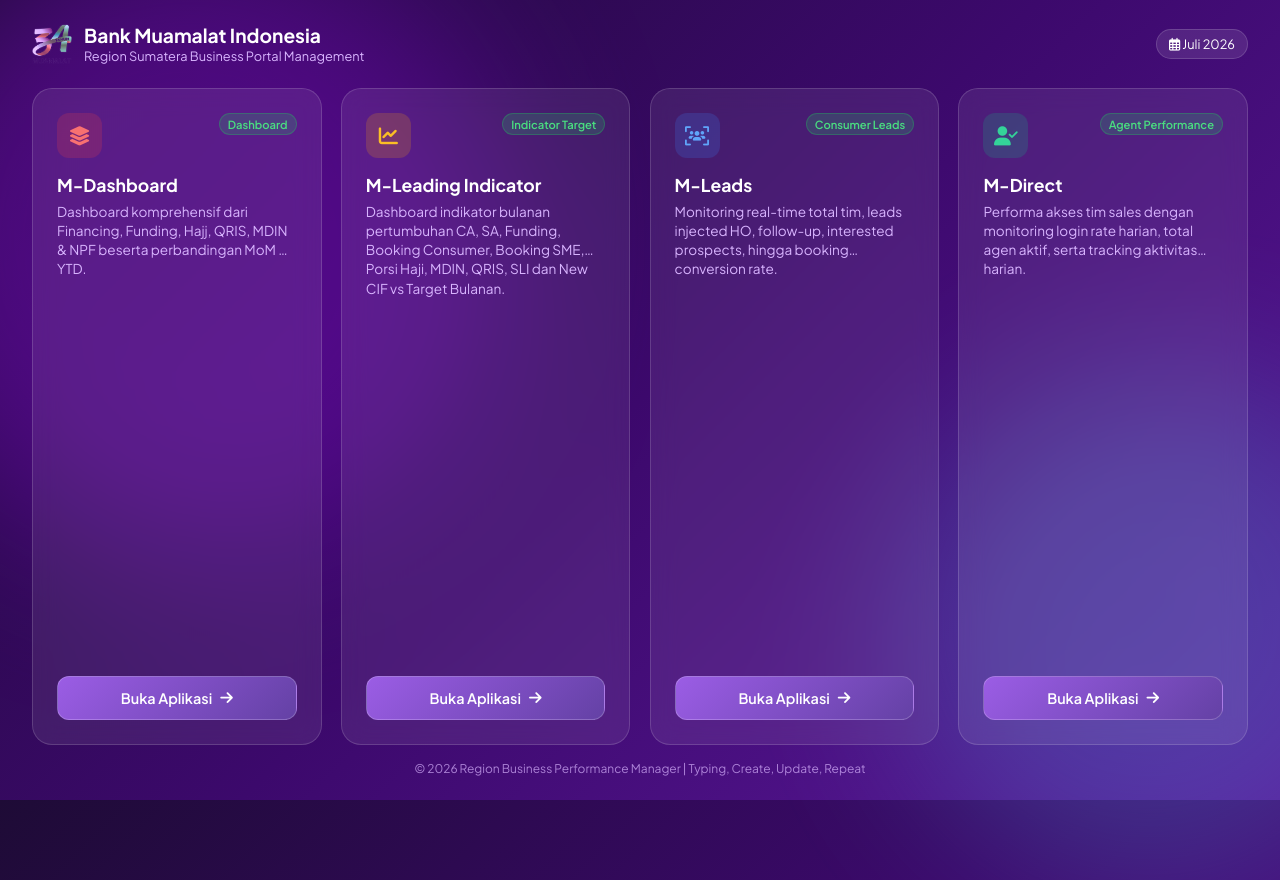
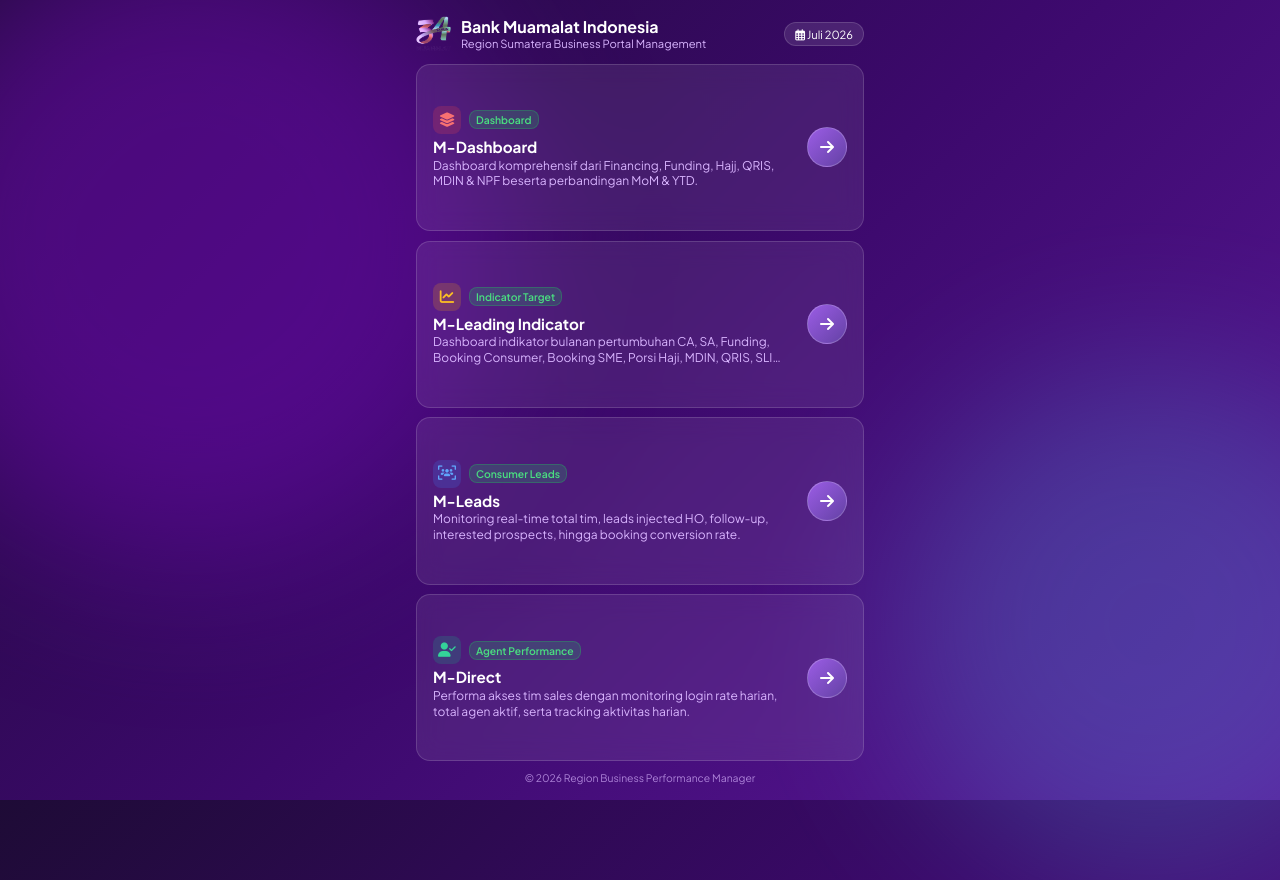
Before and after one commit to ahmad-denny/m_start, a plain HTML site: page index.html in a window 1280 px wide. Shown: the top 880 px of the page. Drawn offline with Linux system fonts and the light colour scheme.

Commit message:
Update index.html

```diff
--- a/index.html
+++ b/index.html
@@ -5,12 +5,10 @@
     <meta name="viewport" content="width=device-width, initial-scale=1.0">
     <title>M-Series | Bank Muamalat Indonesia</title>
 
-    <!-- Google Fonts -->
     <link rel="preconnect" href="https://fonts.googleapis.com">
     <link rel="preconnect" href="https://fonts.gstatic.com" crossorigin>
     <link href="https://fonts.googleapis.com/css2?family=Plus+Jakarta+Sans:wght@400;500;600;700&display=swap" rel="stylesheet">
 
-    <!-- FontAwesome Icons -->
     <link rel="stylesheet" href="https://cdnjs.cloudflare.com/ajax/libs/font-awesome/6.4.0/css/all.min.css">
 
     <style>
@@ -36,9 +34,9 @@
         body {
             background: var(--bg-gradient);
             color: var(--text-main);
-            height: 100vh; /* Kunci: Tinggi fix 100% layar */
+            height: 100vh;
             width: 100vw;
-            overflow: hidden; /* Kunci: Hilangkan scrollbar */
+            overflow: hidden; /* Kunci: Benar-benar menghilangkan scrollbar */
             display: flex;
             flex-direction: column;
             position: relative;
@@ -60,112 +58,114 @@
             flex: 1;
             display: flex;
             flex-direction: column;
-            padding: 1.5rem 2rem;
-            max-width: 1400px;
+            padding: 1rem; /* Padding dikecilkan untuk space mobile */
+            max-width: 480px; /* Standar maksimal mobile screen */
             margin: 0 auto;
             width: 100%;
             height: 100%;
         }
 
-        /* Header Compact */
+        /* Header Mobile Optimization */
         header {
             display: flex;
             justify-content: space-between;
             align-items: center;
-            margin-bottom: 1.5rem;
-            flex-shrink: 0; /* Mencegah header mengecil */
+            margin-bottom: 0.8rem;
+            flex-shrink: 0;
         }
 
         .brand {
             display: flex;
             align-items: center;
-            gap: 12px;
+            gap: 10px;
         }
 
         .logo-icon {
-            font-size: 1.5rem;
-            color: var(--accent-gold);
-/*            background: rgba(255,255,255,0.1);*/
-            width: 40px;
-            height: 40px;
+            width: 35px;
+            height: 35px;
             display: flex;
             align-items: center;
             justify-content: center;
-/*            border-radius: 10px; */
         }
 
         .brand-text h1 {
-            font-size: 1.2rem;
+            font-size: 1rem;
             font-weight: 700;
             line-height: 1.2;
         }
 
         .brand-text p {
-            font-size: 0.8rem;
+            font-size: 0.7rem;
             color: var(--text-muted);
         }
 
         .date-badge {
             background: rgba(255,255,255,0.1);
-            padding: 6px 12px;
+            padding: 4px 10px;
             border-radius: 20px;
-            font-size: 0.8rem;
+            font-size: 0.7rem;
             border: 1px solid var(--glass-border);
+            white-space: nowrap;
         }
 
-        /* Grid System for No-Scroll */
+        /* Dashboard Flex Area (No-Scroll Mobile) */
         .dashboard-grid {
-            display: grid;
-            grid-template-columns: repeat(4, 1fr); /* 4 Kolom fix di desktop */
-            gap: 1.2rem;
-            flex: 1; /* Mengisi sisa ruang vertikal */
-            min-height: 0; /* Penting untuk flex child agar tidak overflow */
+            display: flex;
+            flex-direction: column;
+            gap: 0.6rem; /* Jarak antar card dipersempit */
+            flex: 1;
+            min-height: 0; /* Mencegah flex child meluap keluar screen */
         }
 
-        /* App Cards */
+        /* App Cards Flex Mode */
         .app-card {
             background: var(--glass-bg);
             border: 1px solid var(--glass-border);
-            border-radius: 20px;
-            padding: 1.5rem;
+            border-radius: 14px;
+            padding: 0.8rem 1rem;
             backdrop-filter: blur(12px);
             display: flex;
-            flex-direction: column;
+            flex-direction: row; /* Ubah ke baris agar menghemat ruang vertikal mobile */
+            align-items: center;
+            justify-content: space-between;
+            gap: 12px;
+            flex: 1; /* Kartu akan membagi rata sisa space layar */
+            min-height: 0;
             transition: all 0.3s ease;
             position: relative;
-            overflow: hidden;
         }
 
-        .app-card:hover {
-            transform: translateY(-5px);
-            background: rgba(255, 255, 255, 0.12);
-            border-color: rgba(255, 255, 255, 0.3);
-            box-shadow: 0 10px 30px rgba(0, 0, 0, 0.2);
+        .card-left {
+            display: flex;
+            flex-direction: column;
+            flex: 1;
+            min-width: 0;
         }
 
         .card-header {
             display: flex;
-            justify-content: space-between;
-            align-items: flex-start;
-            margin-bottom: 1rem;
+            align-items: center;
+            gap: 8px;
+            margin-bottom: 0.2rem;
         }
 
         .icon-wrapper {
-            width: 45px;
-            height: 45px;
-            border-radius: 12px;
+            width: 28px;
+            height: 28px;
+            border-radius: 8px;
             display: flex;
             align-items: center;
             justify-content: center;
-            font-size: 1.2rem;
+            font-size: 0.9rem;
             background: rgba(255, 255, 255, 0.1);
             color: #fff;
+            flex-shrink: 0;
         }
 
         .status-badge {
-            font-size: 0.7rem;
-            padding: 3px 8px;
-            border-radius: 12px;
+            font-size: 0.65rem;
+            padding: 2px 6px;
+            border-radius: 8px;
             background: rgba(34, 197, 94, 0.2);
             color: #4ade80;
             border: 1px solid rgba(34, 197, 94, 0.3);
@@ -173,44 +173,44 @@
         }
 
         .card-title {
-            font-size: 1.1rem;
+            font-size: 0.95rem;
             font-weight: 700;
-            margin-bottom: 0.4rem;
+            margin-bottom: 0.1rem;
         }
 
         .card-desc {
             color: var(--text-muted);
-            font-size: 0.85rem;
-            line-height: 1.4;
-            margin-bottom: 1.5rem;
-            flex-grow: 1; /* Push button to bottom */
+            font-size: 0.75rem;
+            line-height: 1.3;
             display: -webkit-box;
-            -webkit-line-clamp: 3; /* Batasi teks 3 baris agar rapi */
+            -webkit-line-clamp: 2; /* Batasi maksimal 2 baris teks deskripsi */
             -webkit-box-orient: vertical;
             overflow: hidden;
         }
 
+        /* Button Action Compact */
         .btn-launch {
             display: flex;
             align-items: center;
             justify-content: center;
-            gap: 8px;
-            width: 100%;
-            padding: 12px;
-            border-radius: 12px;
+            width: 40px;
+            height: 40px;
+            border-radius: 50%; /* Diubah jadi bulat ikonik untuk hemat tempat */
             background: linear-gradient(135deg, var(--primary-light), var(--primary-purple));
             color: white;
             text-decoration: none;
-            font-weight: 600;
-            font-size: 0.9rem;
             transition: all 0.3s ease;
             border: 1px solid rgba(255,255,255,0.2);
-            margin-top: auto; /* Pastikan tombol selalu di bawah */
+            flex-shrink: 0;
+        }
+
+        .btn-launch span {
+            display: none; /* Sembunyikan teks "Buka Aplikasi" */
         }
 
         .btn-launch:hover {
             background: linear-gradient(135deg, #a78bfa, #7c3aed);
-            box-shadow: 0 0 15px rgba(155, 93, 229, 0.4);
+            box-shadow: 0 0 10px rgba(155, 93, 229, 0.4);
         }
 
         /* Specific Card Accents */
@@ -222,70 +222,37 @@
         /* Footer Minimalist */
         footer {
             text-align: center;
-            padding-top: 1rem;
+            padding-top: 0.6rem;
             color: var(--text-muted);
-            font-size: 0.75rem;
+            font-size: 0.65rem;
             opacity: 0.7;
             flex-shrink: 0;
         }
 
-        /* Responsive: Mobile & Tablet */
-        @media (max-width: 1024px) {
-            .dashboard-grid {
-                grid-template-columns: repeat(2, 1fr); /* 2 kolom di tablet */
-                gap: 1rem;
-            }
-            .app-container { padding: 1rem; }
-        }
-
-        @media (max-width: 768px) {
-            body {
-                height: auto; /* Kembalikan scroll di mobile kecil agar konten tidak gepeng */
-                overflow-y: auto;
-            }
-            .dashboard-grid {
-                grid-template-columns: 1fr; /* 1 kolom di mobile */
-                min-height: auto;
-            }
-            .app-card {
-                min-height: 200px; /* Beri ruang napas di mobile */
-            }
-            header {
-                flex-direction: column;
-                align-items: flex-start;
-                gap: 10px;
-            }
-        }
-
         /* Animasi Masuk */
         @keyframes fadeInUp {
-            from { opacity: 0; transform: translateY(20px); }
+            from { opacity: 0; transform: translateY(10px); }
             to { opacity: 1; transform: translateY(0); }
         }
-        .app-card { animation: fadeInUp 0.5s ease-out backwards; }
-        .app-card:nth-child(1) { animation-delay: 0.1s; }
-        .app-card:nth-child(2) { animation-delay: 0.2s; }
-        .app-card:nth-child(3) { animation-delay: 0.3s; }
-        .app-card:nth-child(4) { animation-delay: 0.4s; }
+        .app-card { animation: fadeInUp 0.4s ease-out backwards; }
+        .app-card:nth-child(1) { animation-delay: 0.05s; }
+        .app-card:nth-child(2) { animation-delay: 0.1s; }
+        .app-card:nth-child(3) { animation-delay: 0.15s; }
+        .app-card:nth-child(4) { animation-delay: 0.2s; }
 
     </style>
 </head>
 <body>
 
-    <!-- Background Blobs -->
     <div class="bg-blob blob-1"></div>
     <div class="bg-blob blob-2"></div>
 
     <div class="app-container">
 
-        <!-- Header Compact -->
         <header>
             <div class="brand">
                 <div class="logo-icon">
-                <img src="img/BMI.png" alt="Bank Muamalat Logo" style="filter: invert(1) hue-rotate(180deg); mix-blend-mode: screen;" width="40" height="40">
-<!--
-                    <i class="fas fa-university"></i>
--->
+                    <img src="img/BMI.png" alt="Bank Muamalat Logo" style="filter: invert(1) hue-rotate(180deg); mix-blend-mode: screen;" width="35" height="35">
                 </div>
                 <div class="brand-text">
                     <h1>Bank Muamalat Indonesia</h1>
@@ -297,11 +264,10 @@
             </div>
         </header>
 
-        <!-- Grid Utama (No Scroll Area) -->
         <main class="dashboard-grid">
 
-            <!-- 4. M-Dashboard Region Sumatera -->
             <article class="app-card card-dashboard">
+                <div class="card-left">
                     <div class="card-header">
                         <div class="icon-wrapper"><i class="fas fa-layer-group"></i></div>
                         <span class="status-badge">Dashboard</span>
@@ -310,13 +276,14 @@
                     <p class="card-desc">
                         Dashboard komprehensif dari Financing, Funding, Hajj, QRIS, MDIN & NPF beserta perbandingan MoM & YTD.
                     </p>
-                <a href="https://m-dashboard-region-sumatera.vercel.app/" target="_blank" class="btn-launch">
-                    Buka Aplikasi <i class="fas fa-arrow-right"></i>
+                </div>
+                <a href="https://m-dashboard-region-sumatera.vercel.app/" target="_blank" class="btn-launch" title="Buka Aplikasi">
+                    <i class="fas fa-arrow-right"></i>
                 </a>
             </article>
 
-            <!-- 2. M-Leading Indicator -->
             <article class="app-card card-indicator">
+                <div class="card-left">
                     <div class="card-header">
                         <div class="icon-wrapper"><i class="fas fa-chart-line"></i></div>
                         <span class="status-badge">Indicator Target</span>
@@ -325,13 +292,14 @@
                     <p class="card-desc">
                         Dashboard indikator bulanan pertumbuhan CA, SA, Funding, Booking Consumer, Booking SME, Porsi Haji, MDIN, QRIS, SLI dan New CIF vs Target Bulanan.
                     </p>
-                <a href="https://m-leading-ind.vercel.app/" target="_blank" class="btn-launch">
-                    Buka Aplikasi <i class="fas fa-arrow-right"></i>
+                </div>
+                <a href="https://m-leading-ind.vercel.app/" target="_blank" class="btn-launch" title="Buka Aplikasi">
+                    <i class="fas fa-arrow-right"></i>
                 </a>
             </article>
 
-            <!-- 1. M-Leads -->
             <article class="app-card card-leads">
+                <div class="card-left">
                     <div class="card-header">
                         <div class="icon-wrapper"><i class="fas fa-users-viewfinder"></i></div>
                         <span class="status-badge">Consumer Leads</span>
@@ -340,13 +308,14 @@
                     <p class="card-desc">
                         Monitoring real-time total tim, leads injected HO, follow-up, interested prospects, hingga booking conversion rate.
                     </p>
-                <a href="https://m-leads.vercel.app/" target="_blank" class="btn-launch">
-                    Buka Aplikasi <i class="fas fa-arrow-right"></i>
+                </div>
+                <a href="https://m-leads.vercel.app/" target="_blank" class="btn-launch" title="Buka Aplikasi">
+                    <i class="fas fa-arrow-right"></i>
                 </a>
             </article>
 
-            <!-- 3. M-Direct -->
             <article class="app-card card-direct">
+                <div class="card-left">
                     <div class="card-header">
                         <div class="icon-wrapper"><i class="fas fa-user-check"></i></div>
                         <span class="status-badge">Agent Performance</span>
@@ -355,17 +324,16 @@
                     <p class="card-desc">
                         Performa akses tim sales dengan monitoring login rate harian, total agen aktif, serta tracking aktivitas harian.
                     </p>
-                <a href="https://m-direct.vercel.app/" target="_blank" class="btn-launch">
-                    Buka Aplikasi <i class="fas fa-arrow-right"></i>
+                </div>
+                <a href="https://m-direct.vercel.app/" target="_blank" class="btn-launch" title="Buka Aplikasi">
+                    <i class="fas fa-arrow-right"></i>
                 </a>
             </article>
 
-
         </main>
 
-        <!-- Footer -->
         <footer>
-            &copy; 2026 Region Business Performance Manager | Typing, Create, Update, Repeat
+            &copy; 2026 Region Business Performance Manager
         </footer>
 
     </div>
```
Lines whose indentation alone changed are shown as unchanged.
